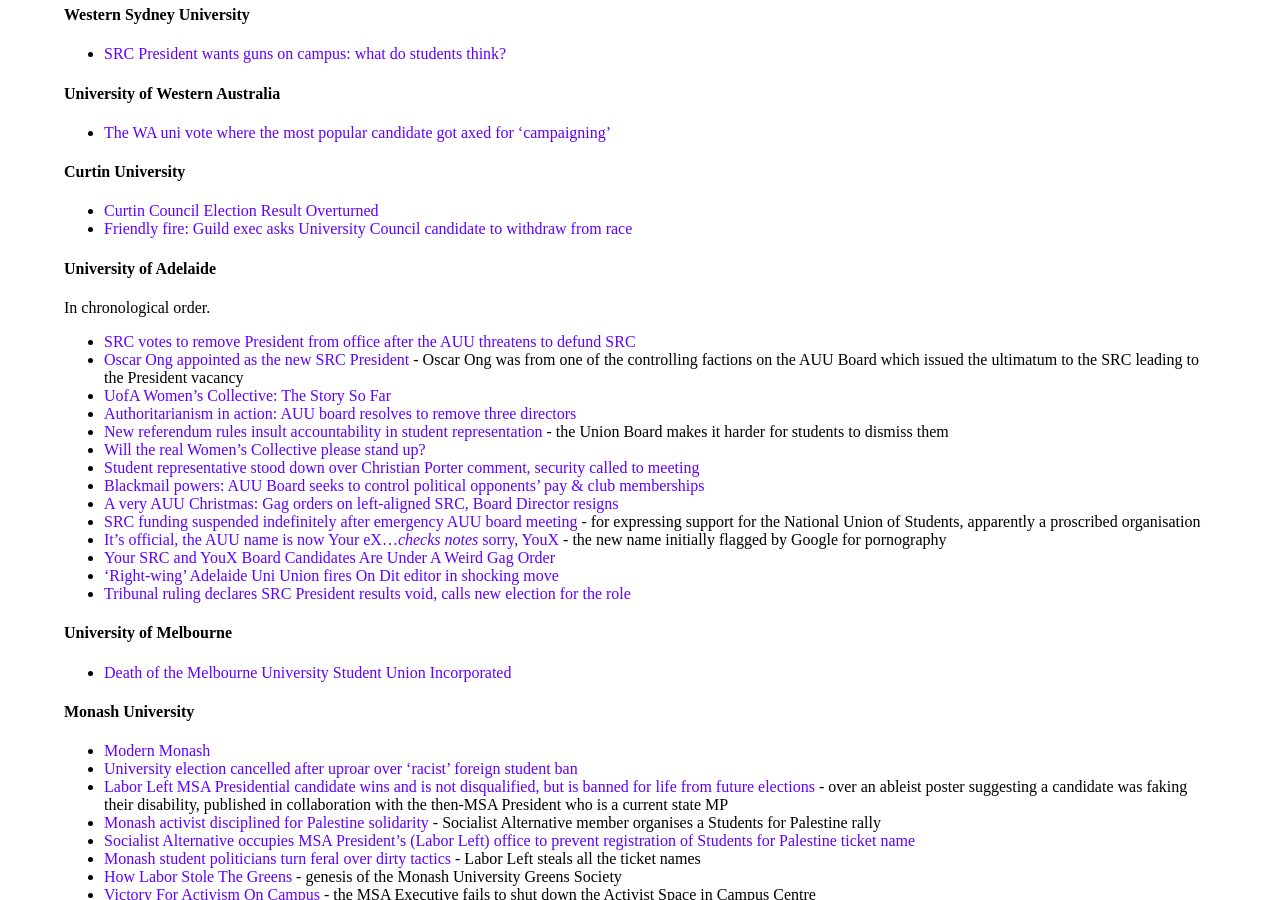
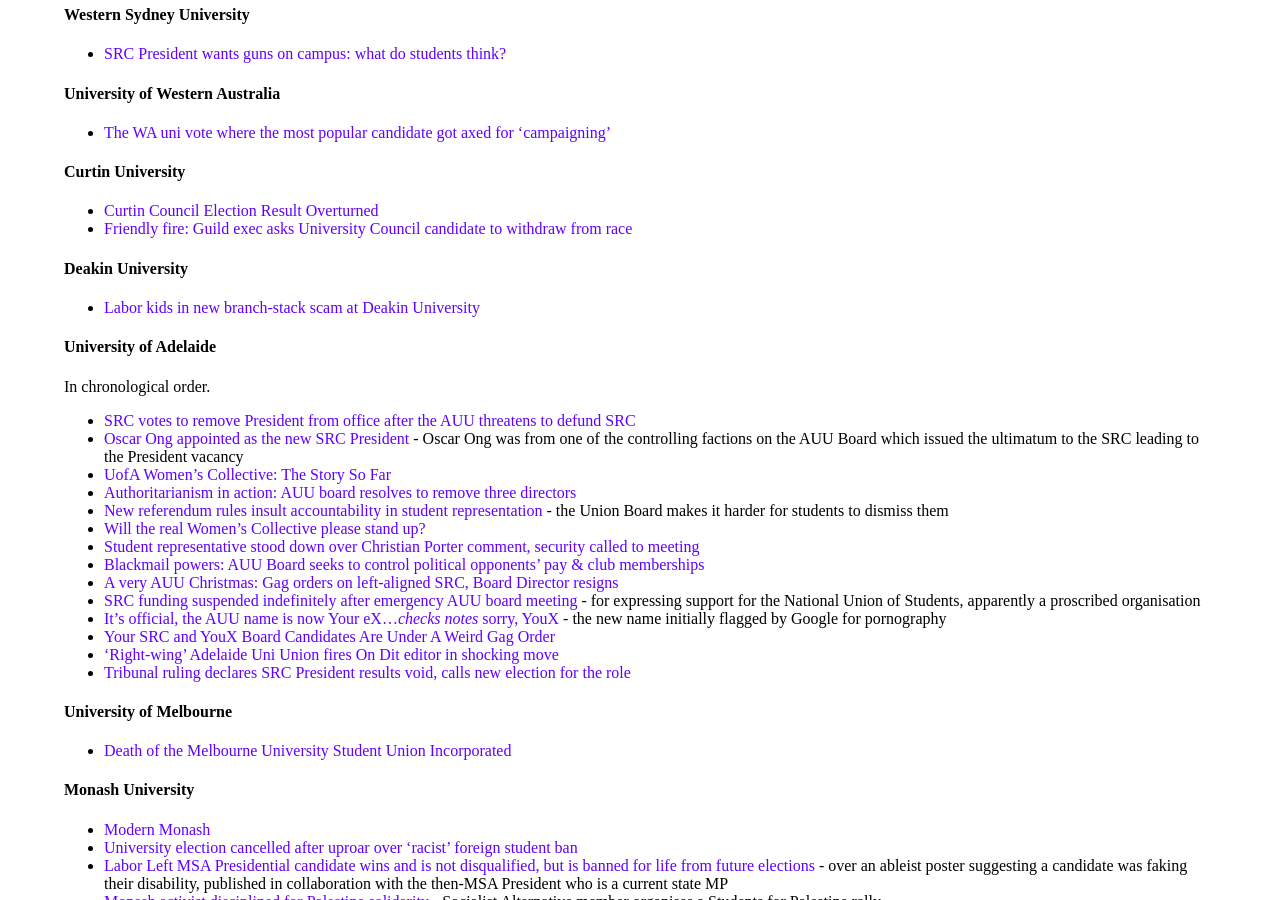
Before and after one commit to nhtnhanbn/nhtnhanbn.github.io, a Jekyll site: the page built from _repository/stupol.md, in a window 1280 px wide and 900 px high, scrolled down 1844 px. Built offline with Jekyll 4.4.1, drawn with Linux system fonts in a browser that asks for light colours.

Commit message:
Add Deakin story to stupol

```diff
--- a/_repository/stupol.md
+++ b/_repository/stupol.md
@@ -97,6 +97,10 @@
 - [Curtin Council Election Result Overturned](https://grokonline.com.au/2022/06/17/curtin-council-election-result-overturned/)
 - [Friendly fire: Guild exec asks University Council candidate to withdraw from race](https://grokonline.com.au/2018/03/22/friendly-fire-guild-exec-asks-university-council-candidate-to-withdraw-from-race/)
 
+#### Deakin University
+
+- [Labor kids in new branch-stack scam at Deakin University](https://www.theage.com.au/politics/federal/labor-kids-in-new-branchstack-scam-at-deakin-university-20151124-gl6jw7.html)
+
 #### University of Adelaide
 
 In chronological order.
```
